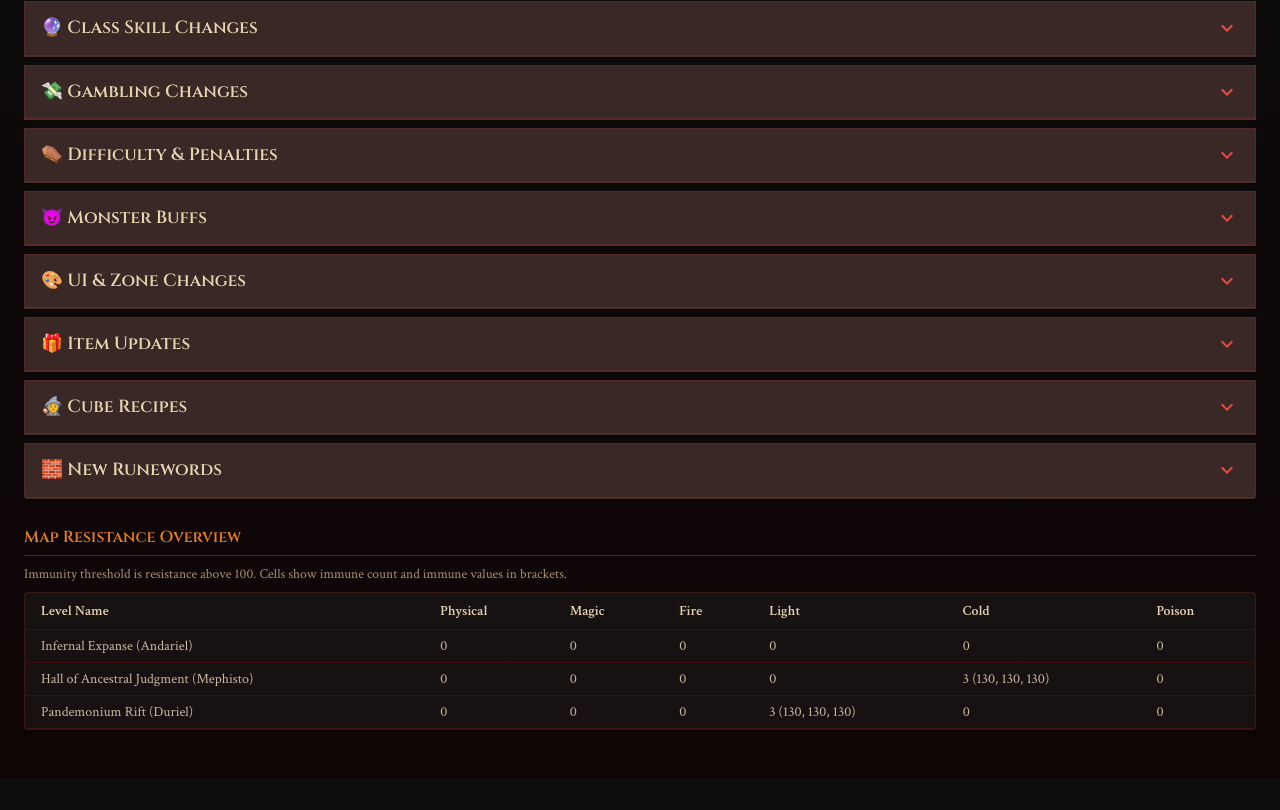
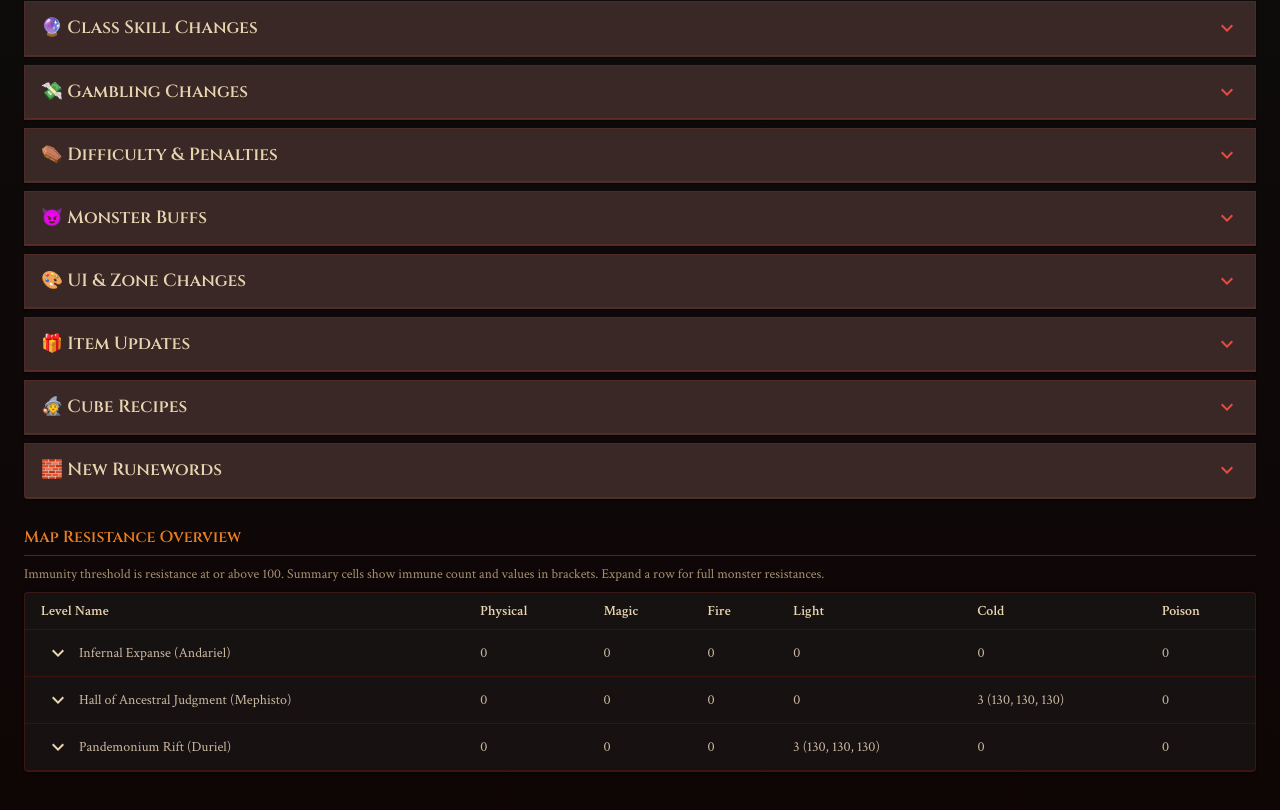
Before and after one commit to stoilkata/d2-changelog, a React (Vite) app: page /#/changelog in a window 1280 px wide. Shown: the part 360-1170 px from the top of the page. Before the commit the page ends 1138 px from the top, so only its background shows below. Built offline with nearby package versions, Linux system fonts and the light colour scheme.

Commit message:
improve resistance table

```diff
--- a/src/sections/MapResistanceOverview.tsx
+++ b/src/sections/MapResistanceOverview.tsx
@@ -1,3 +1,4 @@
+import { Fragment, useState } from "react";
 import Table from "@mui/material/Table";
 import TableBody from "@mui/material/TableBody";
 import TableCell from "@mui/material/TableCell";
@@ -6,6 +7,11 @@ import TableHead from "@mui/material/TableHead";
 import TableRow from "@mui/material/TableRow";
 import Paper from "@mui/material/Paper";
 import Typography from "@mui/material/Typography";
+import IconButton from "@mui/material/IconButton";
+import Collapse from "@mui/material/Collapse";
+import Box from "@mui/material/Box";
+import KeyboardArrowDownIcon from "@mui/icons-material/KeyboardArrowDown";
+import KeyboardArrowUpIcon from "@mui/icons-material/KeyboardArrowUp";
 import { ItemGroup } from "../components/ChangelogComponents";
 
 type ResistanceRow = {
@@ -547,6 +553,17 @@ const resistanceByMonster = resistanceRows.reduce<
   return acc;
 }, {});
 
+const RESISTANCE_KEYS = [
+  "physical",
+  "magic",
+  "fire",
+  "light",
+  "cold",
+  "poison",
+] as const;
+
+type ResistanceKey = (typeof RESISTANCE_KEYS)[number];
+
 const mapSummary = mapRows.map((map) => {
   const immunities = map.monsters.reduce<ImmunityBucket>((acc, monsterId) => {
     const row = resistanceByMonster[monsterId];
@@ -563,18 +580,128 @@ const mapSummary = mapRows.map((map) => {
     return acc;
   }, emptyBucket());
 
+  const monsters = map.monsters
+    .map((monsterId) => resistanceByMonster[monsterId])
+    .filter((row): row is ResistanceRow => Boolean(row));
+
   return {
     name: map.name,
+    monsters,
     ...immunities,
   };
 });
 
+const headerCellSx = { color: "#e8d5b0", fontWeight: 700 };
+const bodyCellSx = { color: "#c9b8a0" };
+
+const formatResistanceValue = (value?: number) =>
+  value === undefined ? "—" : String(value);
+
+const resistanceValueSx = (value?: number) => ({
+  color: isImmune(value) ? "#e74c3c" : "#c9b8a0",
+  fontWeight: isImmune(value) ? 700 : 400,
+});
+
+type MapSummaryRowProps = {
+  row: (typeof mapSummary)[number];
+  open: boolean;
+  onToggle: () => void;
+};
+
+function MapSummaryRow({ row, open, onToggle }: MapSummaryRowProps) {
+  return (
+    <Fragment>
+      <TableRow
+        hover
+        onClick={onToggle}
+        sx={{
+          cursor: "pointer",
+          "& > *": { borderBottom: open ? "unset" : undefined },
+        }}
+      >
+        <TableCell sx={bodyCellSx}>
+          <Box sx={{ display: "flex", alignItems: "center", gap: 0.5 }}>
+            <IconButton
+              aria-label={open ? "Collapse map details" : "Expand map details"}
+              aria-expanded={open}
+              size="small"
+              onClick={(event) => {
+                event.stopPropagation();
+                onToggle();
+              }}
+              sx={{ color: "#e8d5b0" }}
+            >
+              {open ? <KeyboardArrowUpIcon /> : <KeyboardArrowDownIcon />}
+            </IconButton>
+            {row.name}
+          </Box>
+        </TableCell>
+        {RESISTANCE_KEYS.map((key) => (
+          <TableCell key={key} sx={bodyCellSx}>
+            {formatImmunityCell(row[key])}
+          </TableCell>
+        ))}
+      </TableRow>
+      <TableRow>
+        <TableCell
+          colSpan={1 + RESISTANCE_KEYS.length}
+          sx={{ py: 0, borderBottom: open ? undefined : "none" }}
+        >
+          <Collapse in={open} timeout="auto" unmountOnExit>
+            <Box sx={{ py: 1.5, px: 1 }}>
+              <Typography
+                sx={{ fontSize: "0.8rem", color: "#a89070", mb: 1 }}
+              >
+                Monster resistances (immune values highlighted)
+              </Typography>
+              <Table size="small" aria-label={`${row.name} monster resistances`}>
+                <TableHead>
+                  <TableRow>
+                    <TableCell sx={headerCellSx}>Monster</TableCell>
+                    {RESISTANCE_KEYS.map((key) => (
+                      <TableCell key={key} sx={headerCellSx}>
+                        {key.charAt(0).toUpperCase() + key.slice(1)}
+                      </TableCell>
+                    ))}
+                  </TableRow>
+                </TableHead>
+                <TableBody>
+                  {row.monsters.map((monster) => (
+                    <TableRow key={monster.id}>
+                      <TableCell sx={bodyCellSx}>{monster.id}</TableCell>
+                      {RESISTANCE_KEYS.map((key: ResistanceKey) => (
+                        <TableCell key={key} sx={resistanceValueSx(monster[key])}>
+                          {formatResistanceValue(monster[key])}
+                        </TableCell>
+                      ))}
+                    </TableRow>
+                  ))}
+                </TableBody>
+              </Table>
+            </Box>
+          </Collapse>
+        </TableCell>
+      </TableRow>
+    </Fragment>
+  );
+}
+
 export default function MapResistanceOverview() {
+  const [expandedMaps, setExpandedMaps] = useState<Record<string, boolean>>({});
+
+  const toggleMap = (mapName: string) => {
+    setExpandedMaps((prev) => ({
+      ...prev,
+      [mapName]: !prev[mapName],
+    }));
+  };
+
   return (
     <ItemGroup title="Map Resistance Overview">
       <Typography sx={{ fontSize: "0.85rem", color: "#a89070", mb: 1 }}>
-        Immunity threshold is resistance above 100. Cells show immune count and
-        immune values in brackets.
+        Immunity threshold is resistance at or above 100. Summary cells show
+        immune count and values in brackets. Expand a row for full monster
+        resistances.
       </Typography>
       <TableContainer
         component={Paper}
@@ -586,52 +713,22 @@ export default function MapResistanceOverview() {
         <Table size="small" aria-label="map resistance summary">
           <TableHead>
             <TableRow>
-              <TableCell sx={{ color: "#e8d5b0", fontWeight: 700 }}>
-                Level Name
-              </TableCell>
-              <TableCell sx={{ color: "#e8d5b0", fontWeight: 700 }}>
-                Physical
-              </TableCell>
-              <TableCell sx={{ color: "#e8d5b0", fontWeight: 700 }}>
-                Magic
-              </TableCell>
-              <TableCell sx={{ color: "#e8d5b0", fontWeight: 700 }}>
-                Fire
-              </TableCell>
-              <TableCell sx={{ color: "#e8d5b0", fontWeight: 700 }}>
-                Light
-              </TableCell>
-              <TableCell sx={{ color: "#e8d5b0", fontWeight: 700 }}>
-                Cold
-              </TableCell>
-              <TableCell sx={{ color: "#e8d5b0", fontWeight: 700 }}>
-                Poison
-              </TableCell>
+              <TableCell sx={headerCellSx}>Level Name</TableCell>
+              {RESISTANCE_KEYS.map((key) => (
+                <TableCell key={key} sx={headerCellSx}>
+                  {key.charAt(0).toUpperCase() + key.slice(1)}
+                </TableCell>
+              ))}
             </TableRow>
           </TableHead>
           <TableBody>
             {mapSummary.map((row) => (
-              <TableRow key={row.name}>
-                <TableCell sx={{ color: "#c9b8a0" }}>{row.name}</TableCell>
-                <TableCell sx={{ color: "#c9b8a0" }}>
-                  {formatImmunityCell(row.physical)}
-                </TableCell>
-                <TableCell sx={{ color: "#c9b8a0" }}>
-                  {formatImmunityCell(row.magic)}
-                </TableCell>
-                <TableCell sx={{ color: "#c9b8a0" }}>
-                  {formatImmunityCell(row.fire)}
-                </TableCell>
-                <TableCell sx={{ color: "#c9b8a0" }}>
-                  {formatImmunityCell(row.light)}
-                </TableCell>
-                <TableCell sx={{ color: "#c9b8a0" }}>
-                  {formatImmunityCell(row.cold)}
-                </TableCell>
-                <TableCell sx={{ color: "#c9b8a0" }}>
-                  {formatImmunityCell(row.poison)}
-                </TableCell>
-              </TableRow>
+              <MapSummaryRow
+                key={row.name}
+                row={row}
+                open={Boolean(expandedMaps[row.name])}
+                onToggle={() => toggleMap(row.name)}
+              />
             ))}
           </TableBody>
         </Table>
```
